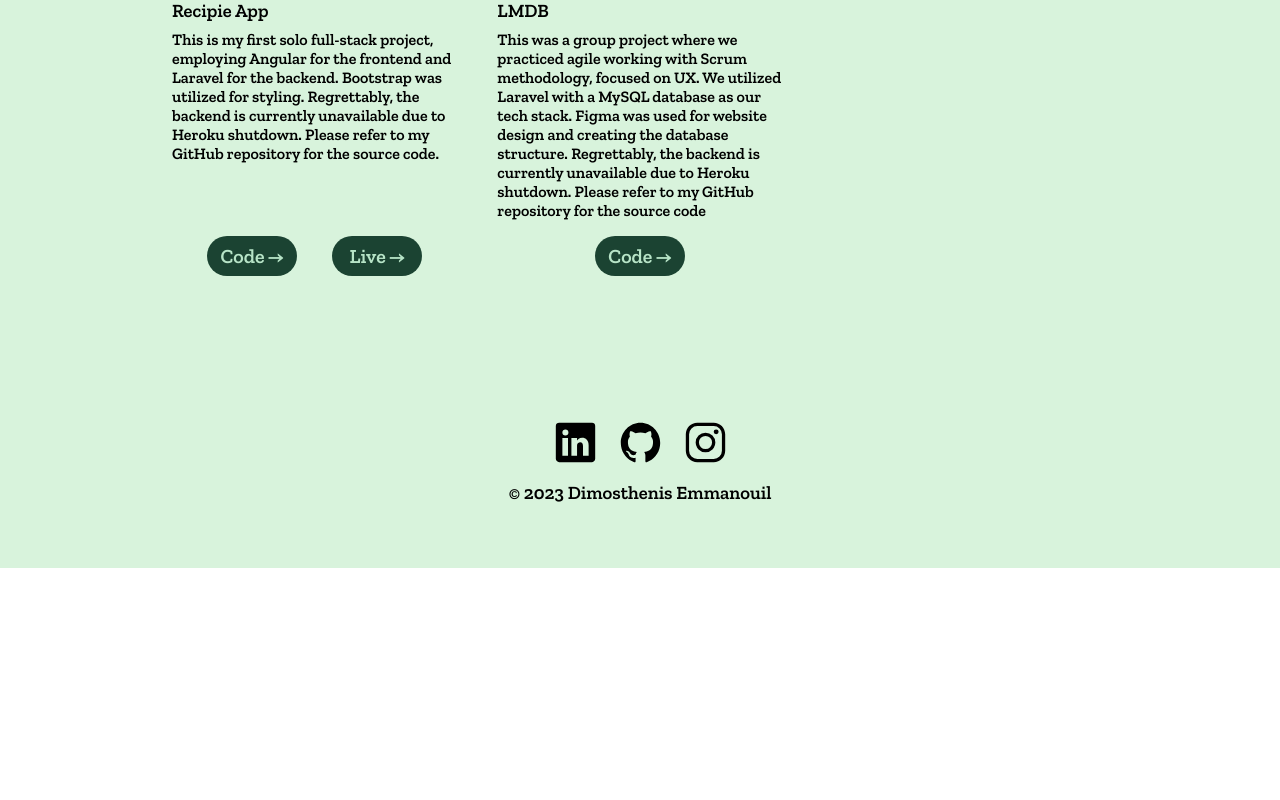
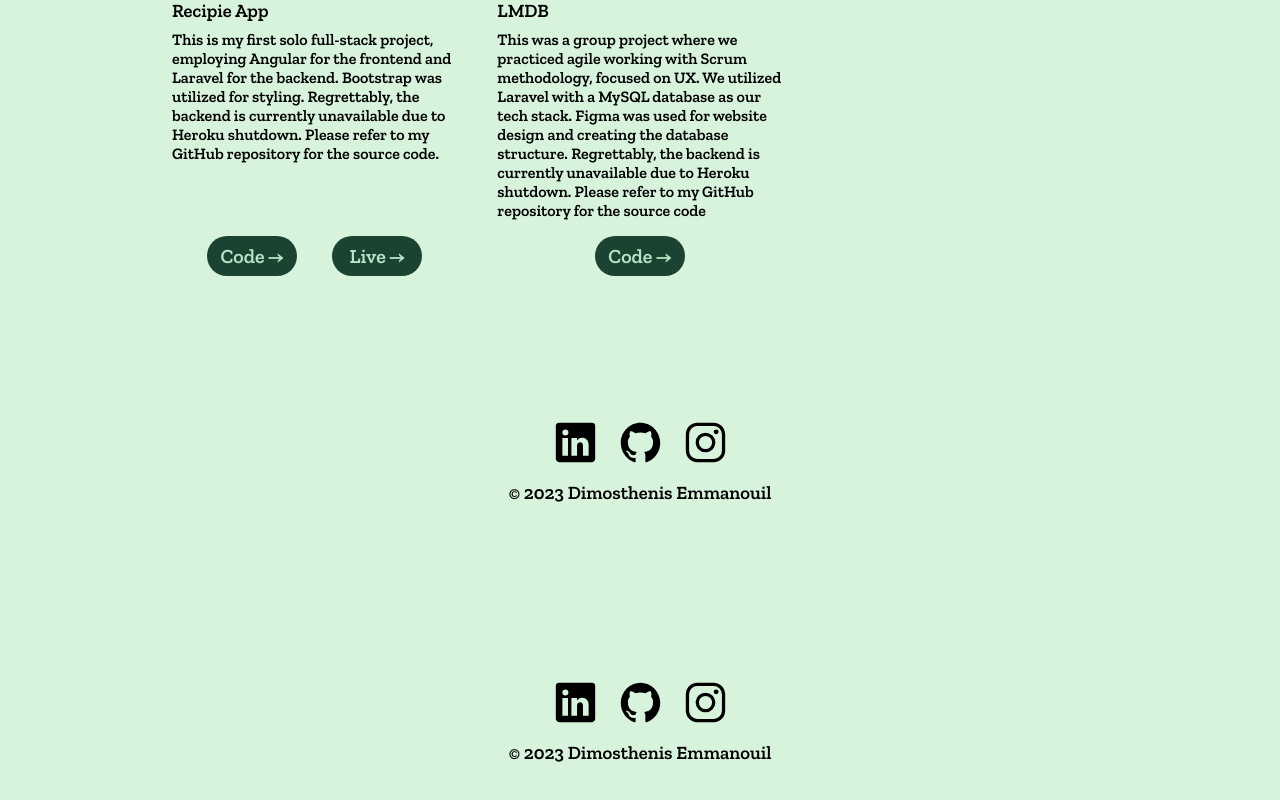
Before and after one commit to Albatraoz12/Portfolio, a React (Vite) app: page / in a window 1280 px wide. Shown: the part 2856-3656 px from the top of the page. Before the commit the page ends 3424 px from the top, so only its background shows below. Built offline with nearby package versions, Linux system fonts and the light colour scheme.

Commit message:
create pages and make them functionall

```diff
--- a/src/App.jsx
+++ b/src/App.jsx
@@ -1,15 +1,16 @@
-import About from './components/About/About';
-import Header from './components/header/Header';
-import Projects from './components/projects/Projects';
+import { Route, Routes } from 'react-router-dom';
 import './sass/main.scss';
+import Home from './pages/Home';
+import Project from './pages/Project';
 
 function App() {
   return (
     <>
       <main>
-        <Header />
-        <About />
-        <Projects />
+        <Routes>
+          <Route path='/' element={<Home />} />
+          <Route path='/project/:title' element={<Project />} />
+        </Routes>
       </main>
     </>
   );
--- a/src/main.jsx
+++ b/src/main.jsx
@@ -1,9 +1,12 @@
 import React from 'react';
 import ReactDOM from 'react-dom/client';
 import App from './App.jsx';
+import { BrowserRouter } from 'react-router-dom';
 
 ReactDOM.createRoot(document.getElementById('root')).render(
-  <React.StrictMode>
-    <App />
-  </React.StrictMode>
+  <BrowserRouter>
+    <React.StrictMode>
+      <App />
+    </React.StrictMode>
+  </BrowserRouter>
 );
--- /dev/null
+++ b/src/pages/Home.jsx
@@ -0,0 +1,17 @@
+import About from '../components/About/About';
+import Footer from '../components/footer/Footer';
+import Header from '../components/header/Header';
+import Projects from '../components/projects/Projects';
+
+const Home = () => {
+  return (
+    <>
+      <Header />
+      <About />
+      <Projects />
+      <Footer />
+    </>
+  );
+};
+
+export default Home;
--- /dev/null
+++ b/src/pages/Project.jsx
@@ -0,0 +1,13 @@
+import { useParams } from 'react-router-dom';
+
+const Project = () => {
+  // eslint-disable-next-line no-unused-vars
+  const { title } = useParams();
+  return (
+    <div>
+      <h1>{title}</h1>
+    </div>
+  );
+};
+
+export default Project;
```
